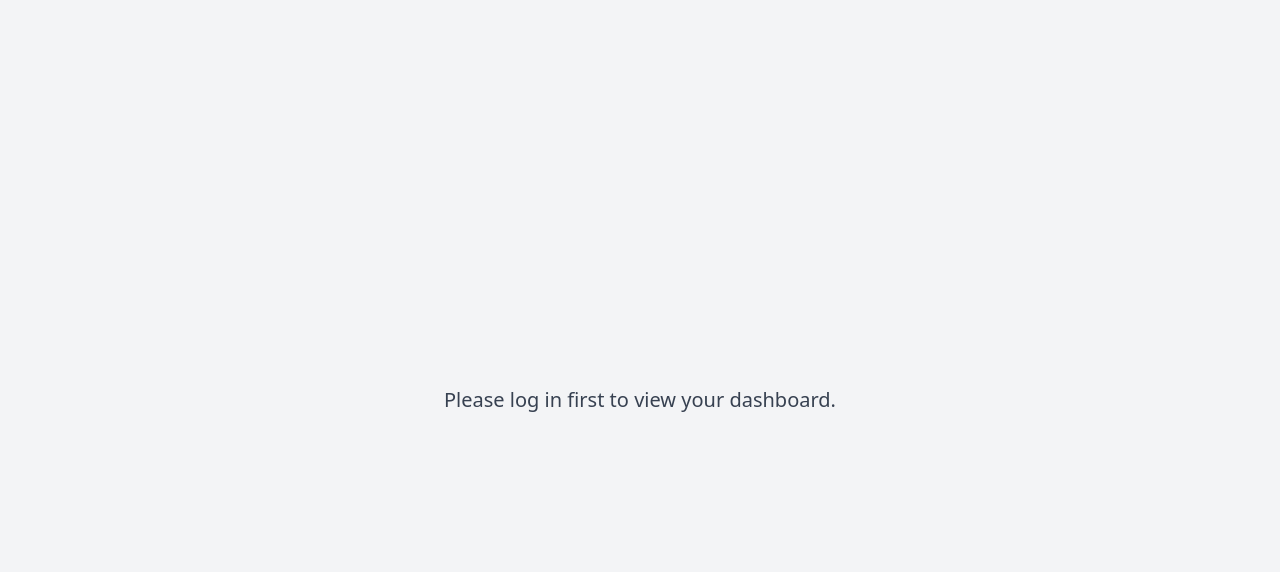
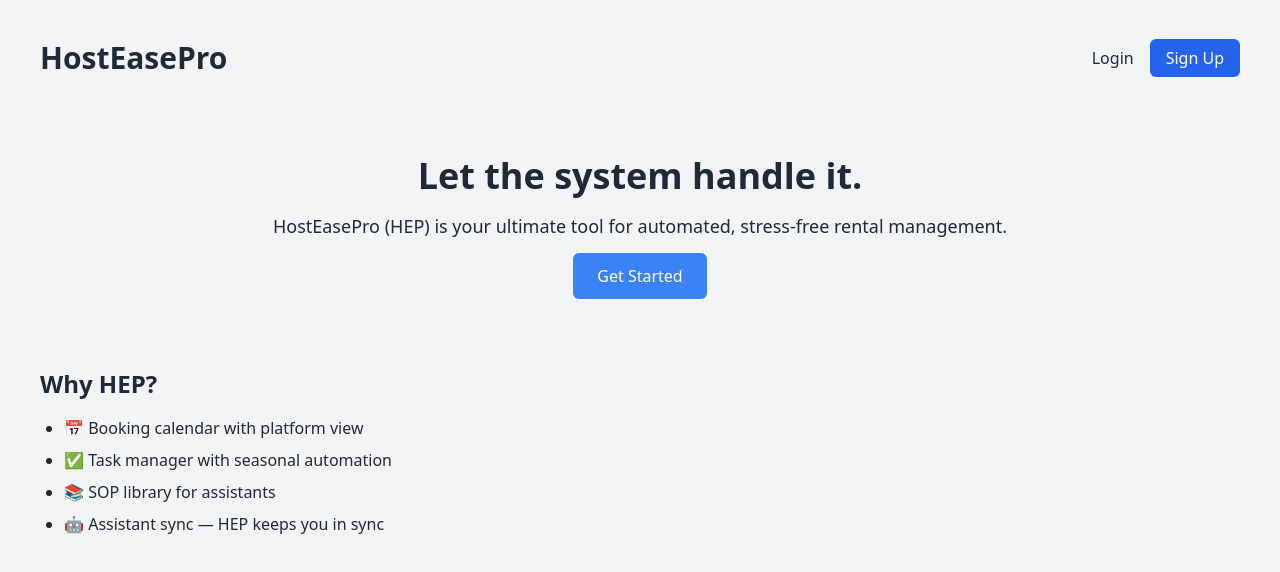
Before and after one commit to Nyx-1992/hosteasepro-frontend, a Next.js app: page / in a window 1280 px wide. Shown: the top 572 px of the page. Built offline with nearby package versions, Linux system fonts and the light colour scheme.

Commit message:
Restore landing page

```diff
--- a/src/app/page.tsx
+++ b/src/app/page.tsx
@@ -1,60 +1,29 @@
-"use client";
-import { useEffect, useState } from "react";
+export default function LandingPage() {
+  return (
+    <main className="min-h-screen bg-gray-100 p-10 text-gray-800">
+      <header className="flex justify-between items-center mb-10">
+        <h1 className="text-3xl font-bold">HostEasePro</h1>
+        <nav>
+          <a href="/login" className="mr-4">Login</a>
+          <a href="/signup" className="bg-blue-600 text-white px-4 py-2 rounded-md">Sign Up</a>
+        </nav>
+      </header>
 
-const roleMap: Record<string, "admin" | "assistant"> = {
-  "ns.babczyk@live.de": "admin",
-  "sn_apt_management@outlook.com": "assistant",
-};
+      <section className="text-center mt-20">
+        <h2 className="text-4xl font-semibold mb-4">Let the system handle it.</h2>
+        <p className="text-lg mb-6">HostEasePro (HEP) is your ultimate tool for automated, stress-free rental management.</p>
+        <a href="/signup" className="bg-blue-500 text-white px-6 py-3 rounded-md hover:bg-blue-600">Get Started</a>
+      </section>
 
-export default function DashboardPage() {
-  const [email, setEmail] = useState<string | null>(null);
-  const [role, setRole] = useState<"admin" | "assistant" | null>(null);
-
-  useEffect(() => {
-    // Simulating user session with localStorage
-    const storedEmail = localStorage.getItem("HEP_user_email");
-    if (storedEmail && roleMap[storedEmail]) {
-      setEmail(storedEmail);
-      setRole(roleMap[storedEmail]);
-    }
-  }, []);
-
-  if (!email || !role) {
-    return (
-      <main className="min-h-screen flex items-center justify-center bg-gray-100 text-gray-700">
-        <p className="text-xl">Please log in first to view your dashboard.</p>
-      </main>
-    );
-  }
-
-  return (
-    <main className="min-h-screen bg-white p-10 text-gray-800">
-      <h1 className="text-4xl font-bold mb-4">Welcome, {email}</h1>
-      <p className="text-lg mb-6">
-        You are logged in as:{" "}
-        <span className="font-semibold text-blue-600">{role.toUpperCase()}</span>
-      </p>
-
-      {role === "admin" ? (
-        <section>
-          <h2 className="text-2xl font-semibold mb-4">Admin Tools</h2>
-          <ul className="list-disc ml-6 space-y-2">
-            <li>📊 View bookings across platforms</li>
-            <li>🛠️ Assign tasks to assistants</li>
-            <li>🗂️ Manage SOP library</li>
-            <li>🔑 Invite new team members</li>
-          </ul>
-        </section>
-      ) : (
-        <section>
-          <h2 className="text-2xl font-semibold mb-4">Assistant Dashboard</h2>
-          <ul className="list-disc ml-6 space-y-2">
-            <li>📋 View assigned tasks</li>
-            <li>📚 Access SOPs and checklists</li>
-            <li>📅 Sync calendar availability</li>
-          </ul>
-        </section>
-      )}
+      <section className="mt-20 text-left">
+        <h3 className="text-2xl font-semibold mb-4">Why HEP?</h3>
+        <ul className="list-disc ml-6 space-y-2">
+          <li>📅 Booking calendar with platform view</li>
+          <li>✅ Task manager with seasonal automation</li>
+          <li>📚 SOP library for assistants</li>
+          <li>🤖 Assistant sync — HEP keeps you in sync</li>
+        </ul>
+      </section>
     </main>
   );
 }
```
